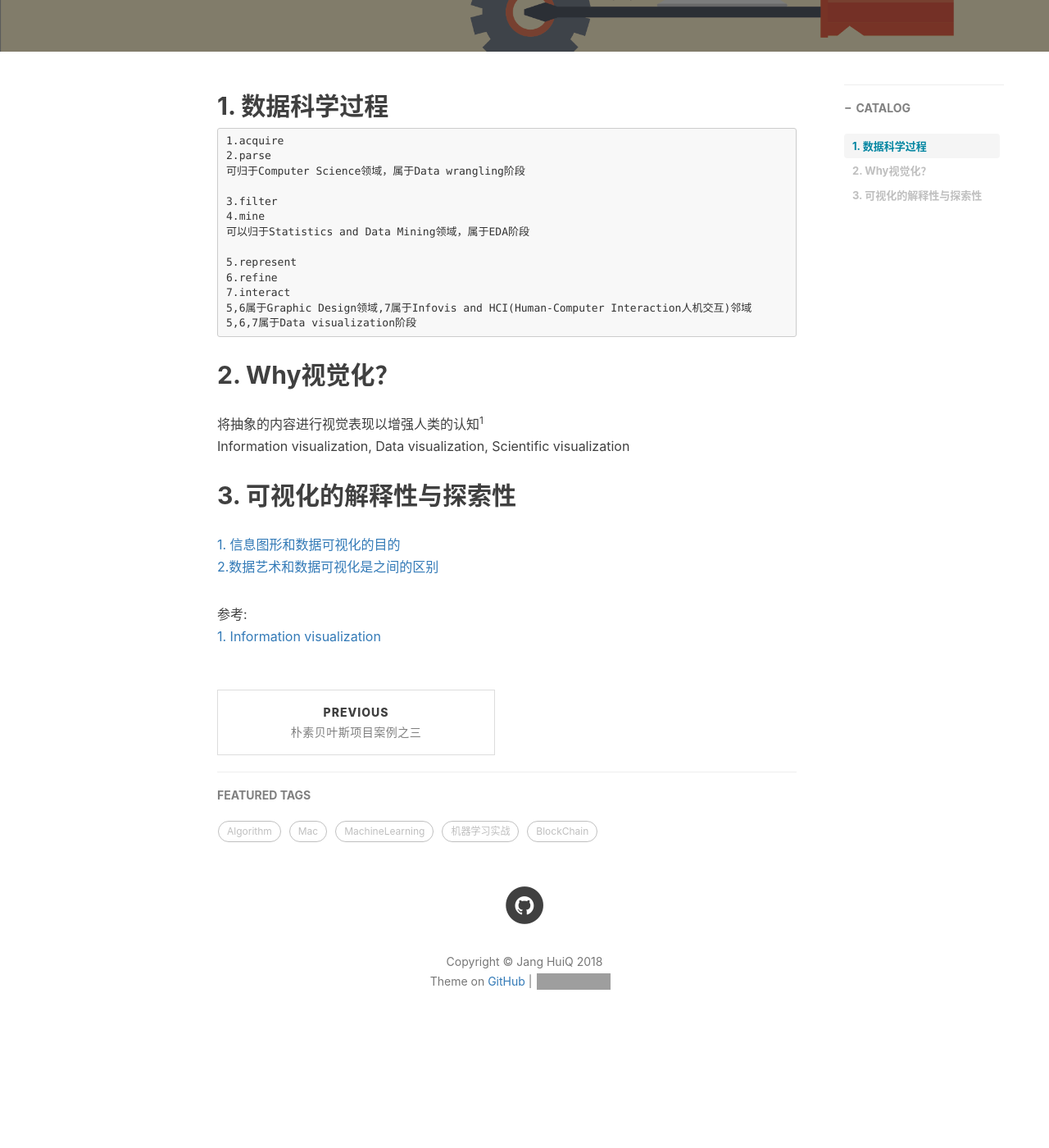
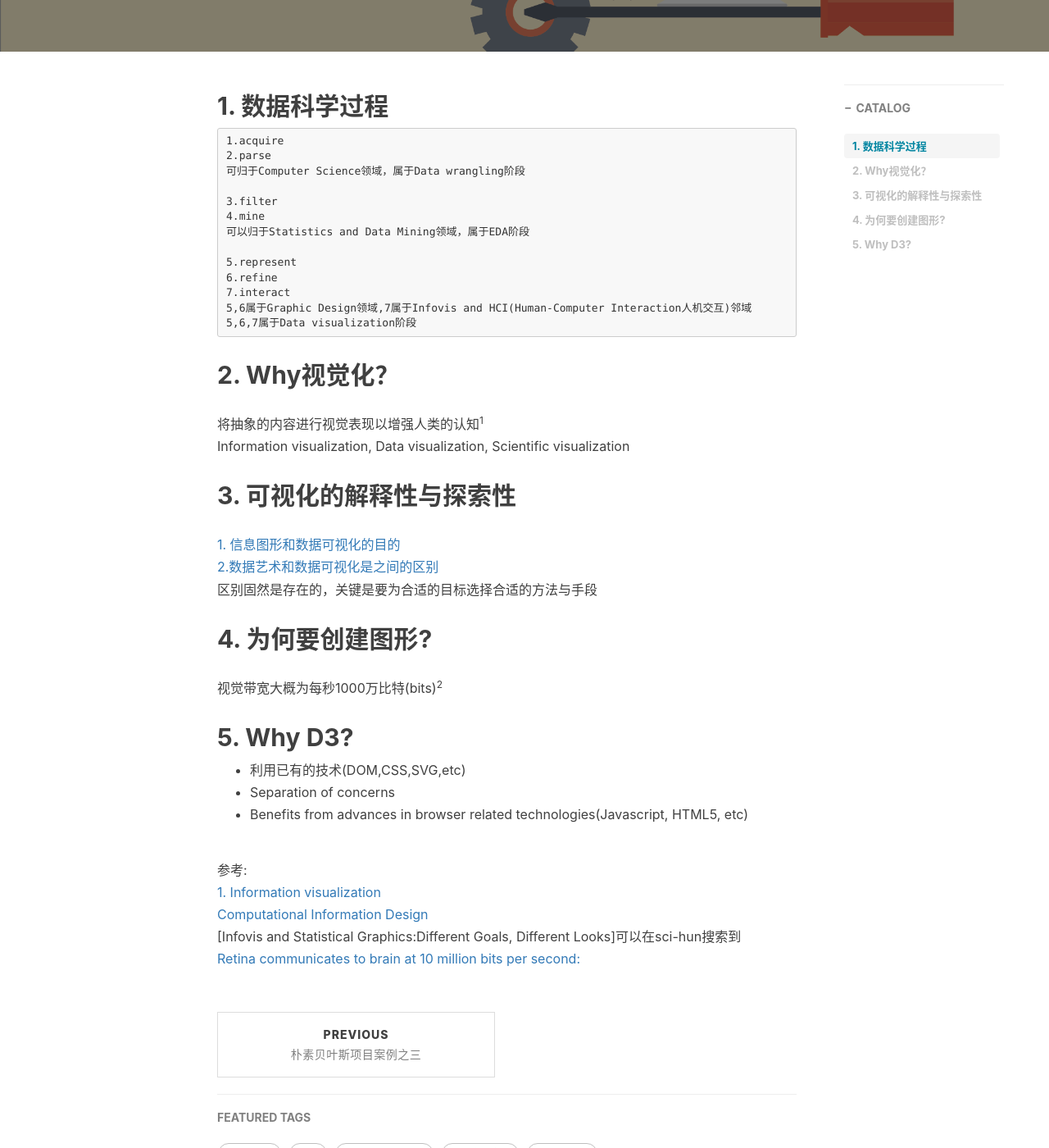
Before and after one commit to jangzc/jangzc.github.io, a Jekyll site: the page built from _posts/2018-08-29-断舍离.md, in a window 1280 px wide and 1400 px high, scrolled down 394 px. Shown: the whole window at 82% size. Built offline with Jekyll 4.4.1, drawn with Linux system fonts in a browser that asks for light colours; nearby versions of some CDN libraries; comment, search, counter and statistics services are not loaded; before the commit the page ends 1695 px from its top, so only the background shows below that; grey boxes are pictures that could not be loaded.

Commit message:
Update 2018-08-29-断舍离.md

```diff
--- a/_posts/2018-08-29-断舍离.md
+++ b/_posts/2018-08-29-断舍离.md
@@ -35,6 +35,19 @@ Information visualization, Data visualization, Scientific visualization
 ## 3. 可视化的解释性与探索性<br>
 [1. 信息图形和数据可视化的目的](http://www.thefunctionalart.com/2014/03/infographics-to-reveal-visualizations.html)<br>
 [2.数据艺术和数据可视化是之间的区别](http://www.perceptualedge.com/blog/?p=1245)<br>
+区别固然是存在的，关键是要为合适的目标选择合适的方法与手段
+
+## 4. 为何要创建图形?<br>
+视觉带宽大概为每秒1000万比特(bits)<sup>2</sup><br>
+
+## 5. Why D3?<br>
++ 利用已有的技术(DOM,CSS,SVG,etc)
++ Separation of concerns
++ Benefits from advances in browser related technologies(Javascript, HTML5, etc)
+
 
 参考:<br>
-[1. Information visualization](https://en.wikipedia.org/wiki/Information_visualization)
+[1. Information visualization](https://en.wikipedia.org/wiki/Information_visualization)<br>
+[Computational Information Design](http://benfry.com/phd/dissertation/)<br>
+[Infovis and Statistical Graphics:Different Goals, Different Looks]可以在sci-hun搜索到<br>
+[Retina communicates to brain at 10 million bits per second:](https://www.edwardtufte.com/bboard/q-and-a-fetch-msg?msg_id=0002NC)
```
